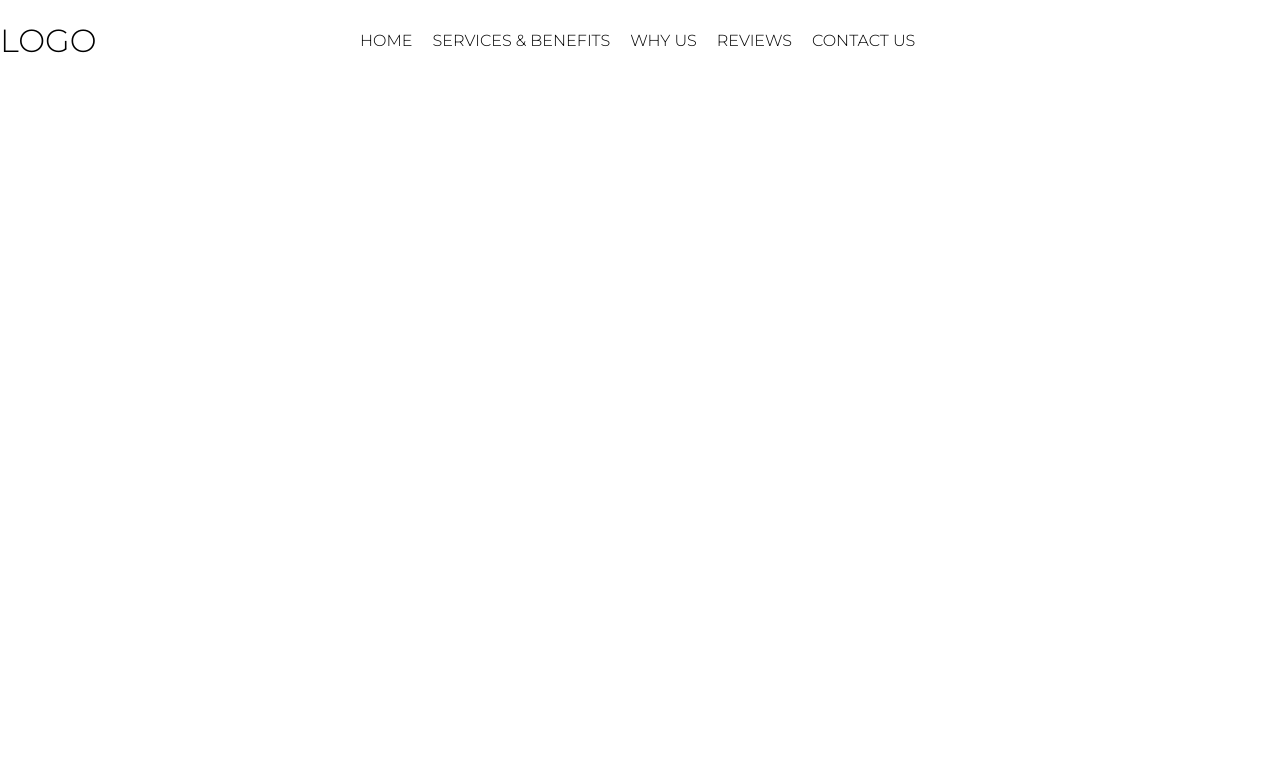
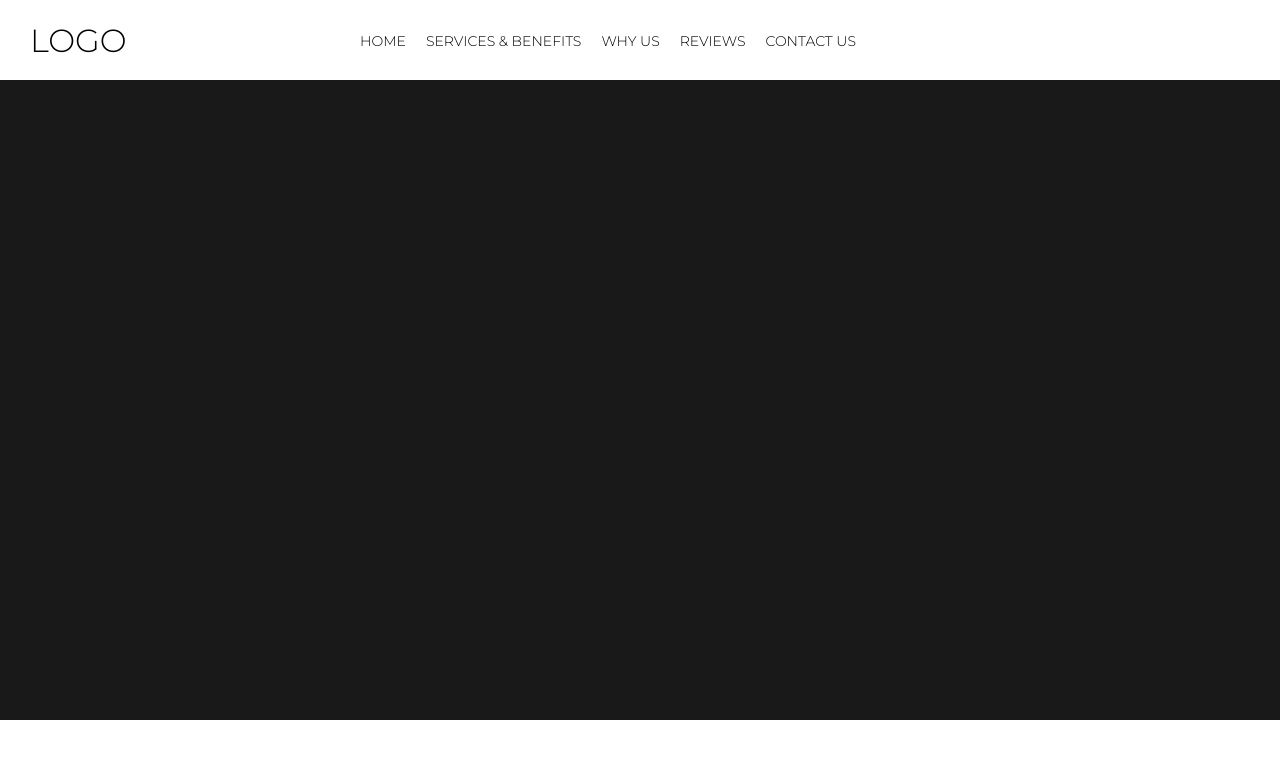
Before and after one commit to franco-cardoso/raincalls, a Vue app: page / in a window 1280 px wide. Shown: the top 758 px of the page. Built offline with nearby package versions, Linux system fonts and the light colour scheme.

Commit message:
banner component

```diff
--- a/src/App.vue
+++ b/src/App.vue
@@ -1,5 +1,6 @@
 <script setup>
-    import Header from './components/header/Header.vue';
+    import Banner from './components/banner/Banner.vue';
+import Header from './components/header/Header.vue';
 </script>
 
 <template>
@@ -8,7 +9,7 @@
   </header>
 
   <main>
-
+    <Banner></Banner>
   </main>
 </template>
 
--- /dev/null
+++ b/src/components/banner/Banner.vue
@@ -0,0 +1,13 @@
+<template>
+    <div class="banner-container">
+
+    </div>
+</template>
+
+<style scoped>
+    .banner-container {
+        width: 100%;
+        height: 80vh;
+        background-color: #191919;
+    }
+</style>
--- a/src/components/header/Header.vue
+++ b/src/components/header/Header.vue
@@ -29,6 +29,7 @@
     align-items: center;
 }
 .header-container div:nth-child(1) {
+    margin-left: 30px;
 }
 .header-container div:nth-child(2) {
     background-color: green;
@@ -36,6 +37,8 @@
 
 button {
     all: unset;
+    cursor: pointer;
+    font-size: 14px;
 }
 
 ul {
```
